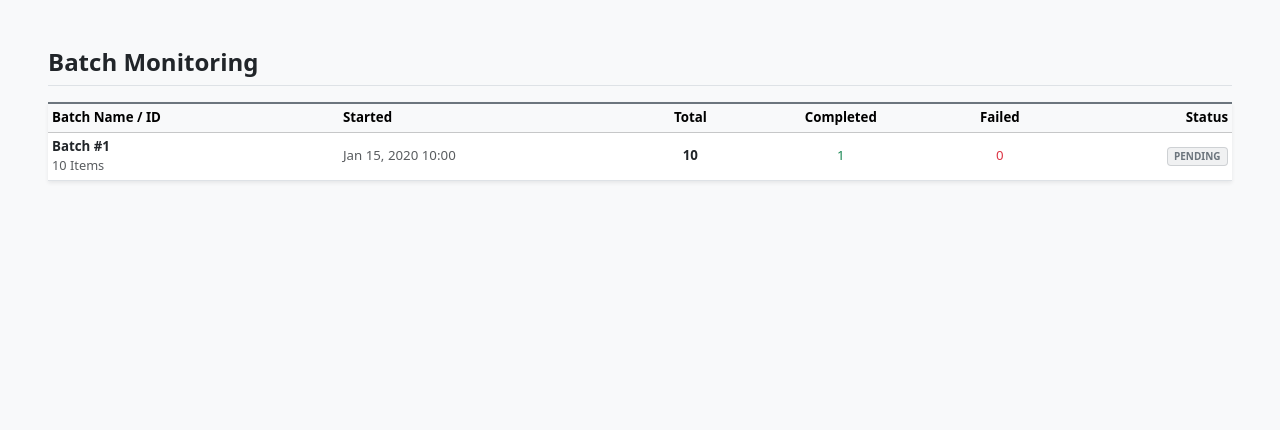
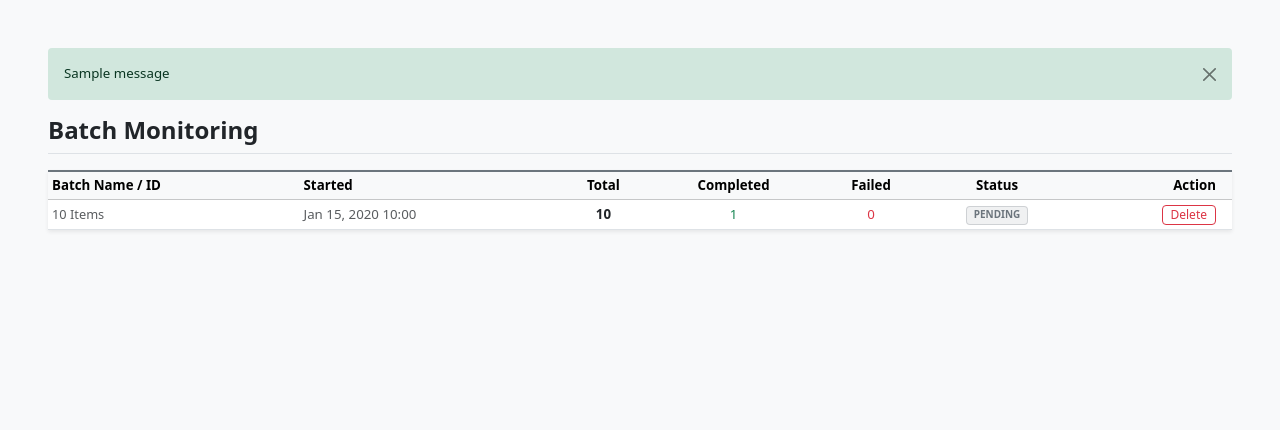
Before and after one commit to alan-j-w/shopify-taxonomy-classifier, a Django app: page /dashboard/batches/ in a window 1280 px wide. Shown: the part 55-485 px from the top of the page. Run offline with Django 5.2, Linux system fonts and the light colour scheme; tables that the repository leaves empty hold one stand-in row (values such as "Sample post"); one stand-in notice (Sample message) is shown; parts of the project's set-up code (start-up, migrations or seed data) failed here and were passed over.

Commit message:
Add Delete Batch action, confirmation dialog, and VS Code interpreter fix

```diff
--- a/dashboard/urls.py
+++ b/dashboard/urls.py
@@ -12,4 +12,5 @@ urlpatterns = [
     path("product/<int:product_id>/", views.product_detail, name="product_detail"),
     path("approve/<int:product_id>/", views.approve_product, name="approve_product"),
     path("reject/<int:product_id>/", views.reject_product, name="reject_product"),
+    path("batches/<int:batch_id>/delete/", views.delete_batch, name="delete_batch"),
 ]
--- a/dashboard/views.py
+++ b/dashboard/views.py
@@ -365,3 +365,16 @@ def reject_product(request, product_id):
     product.status = "FAILED"
     product.save(update_fields=["status"])
     return redirect("review_queue")
+
+
+@require_POST
+def delete_batch(request, batch_id):
+    batch = get_object_or_404(Batch, id=batch_id)
+    if batch.status == "PROCESSING":
+        messages.warning(request, f"Cannot delete Batch #{batch.id} while it is actively processing.")
+        return redirect("batch_monitoring")
+
+    batch_name = batch.name or f"Batch #{batch.id}"
+    batch.delete()
+    messages.success(request, f"Successfully deleted {batch_name}.")
+    return redirect("batch_monitoring")
--- a/templates/dashboard/batch_monitoring.html
+++ b/templates/dashboard/batch_monitoring.html
@@ -2,6 +2,15 @@
 
 {% block content %}
 <div class="container-fluid px-4 mt-4">
+    {% if messages %}
+        {% for message in messages %}
+            <div class="alert alert-{{ message.tags|default:'info' }} alert-dismissible fade show border-0 rounded-1 small mb-3" role="alert">
+                {{ message }}
+                <button type="button" class="btn-close btn-sm" data-bs-dismiss="alert" aria-label="Close"></button>
+            </div>
+        {% endfor %}
+    {% endif %}
+
     <div class="d-flex justify-content-between align-items-center mb-3 border-bottom pb-2">
         <h4 class="mb-0 fw-semibold">Batch Monitoring</h4>
     </div>
@@ -16,14 +25,15 @@
                         <th class="text-center">Total</th>
                         <th class="text-center">Completed</th>
                         <th class="text-center">Failed</th>
-                        <th class="text-end">Status</th>
+                        <th class="text-center">Status</th>
+                        <th class="text-end pe-3">Action</th>
                     </tr>
                 </thead>
                 <tbody class="small">
                     {% for batch in page_obj %}
                     <tr>
                         <td class="align-middle">
-                            <span class="fw-semibold text-dark">Batch #{{ batch.id }}</span>
+                            <span class="fw-semibold text-dark">{{ batch.name|default:"Batch #"|add:batch.id }}</span>
                             <div class="text-muted" style="font-size: 0.8rem;">{{ batch.total_products }} Items</div>
                         </td>
                         <td class="align-middle text-muted">
@@ -32,7 +42,7 @@
                         <td class="align-middle text-center fw-semibold text-dark">{{ batch.total_products }}</td>
                         <td class="align-middle text-center text-success">{{ batch.completed_products }}</td>
                         <td class="align-middle text-center text-danger">{{ batch.failed_products }}</td>
-                        <td class="align-middle text-end">
+                        <td class="align-middle text-center">
                             {% if batch.status == 'COMPLETED' %}
                                 <span class="badge bg-success bg-opacity-10 text-success border border-success border-opacity-25 rounded-1">Completed</span>
                             {% elif batch.status == 'FAILED' %}
@@ -43,10 +53,20 @@
                                 <span class="badge bg-secondary bg-opacity-10 text-secondary border border-secondary border-opacity-25 rounded-1">{{ batch.status }}</span>
                             {% endif %}
                         </td>
+                        <td class="align-middle text-end pe-3">
+                            {% if batch.status != 'PROCESSING' %}
+                            <form method="post" action="{% url 'delete_batch' batch.id %}" class="d-inline" onsubmit="return confirm('Are you sure you want to delete Batch #{{ batch.id }}?');">
+                                {% csrf_token %}
+                                <button type="submit" class="btn btn-outline-danger btn-sm py-0 px-2 rounded-1" style="font-size: 0.75rem;">Delete</button>
+                            </form>
+                            {% else %}
+                            <span class="text-muted small" style="font-size: 0.75rem;">Active</span>
+                            {% endif %}
+                        </td>
                     </tr>
                     {% empty %}
                     <tr>
-                        <td colspan="6" class="text-center py-4 text-muted">No batches found.</td>
+                        <td colspan="7" class="text-center py-4 text-muted">No batches found.</td>
                     </tr>
                     {% endfor %}
                 </tbody>
```
